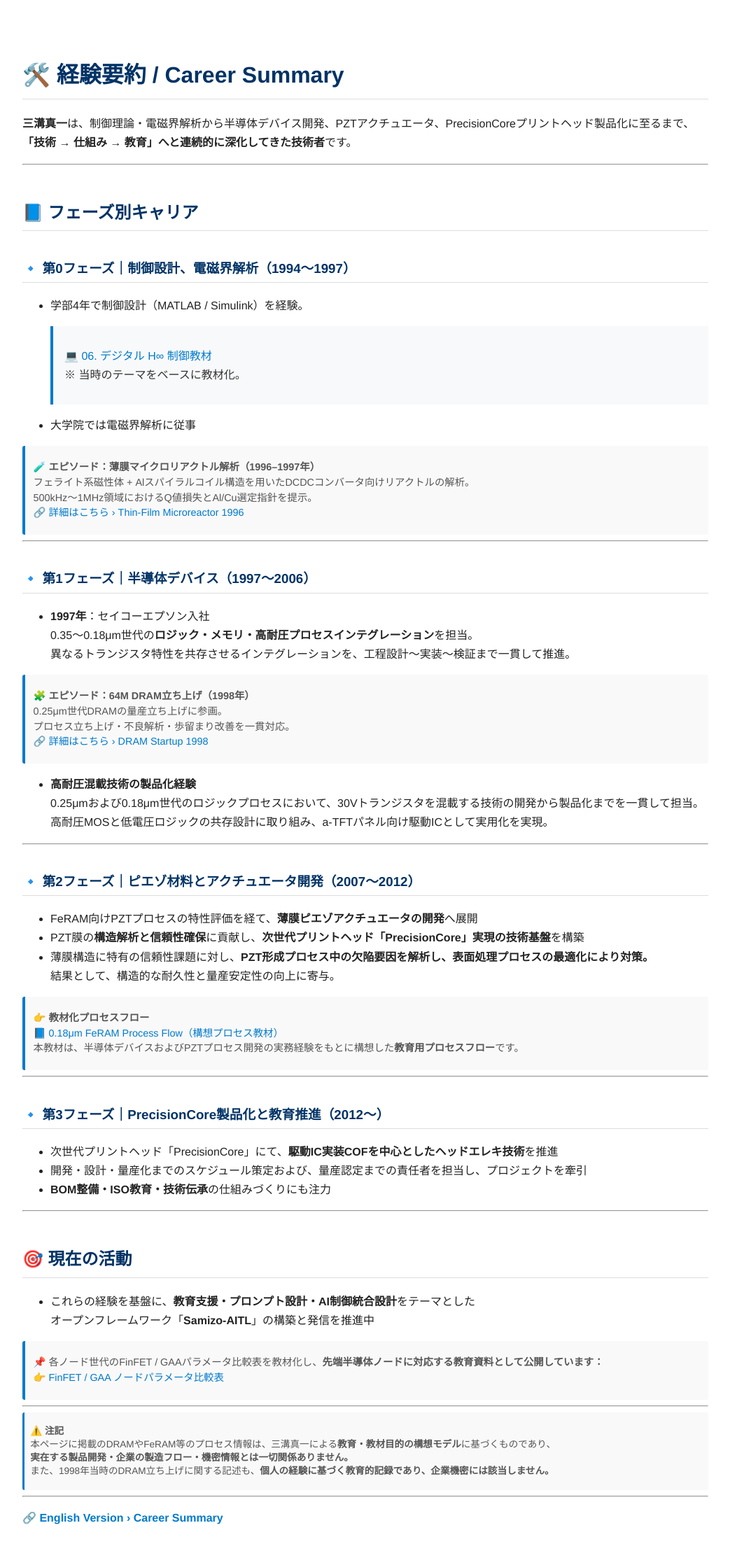
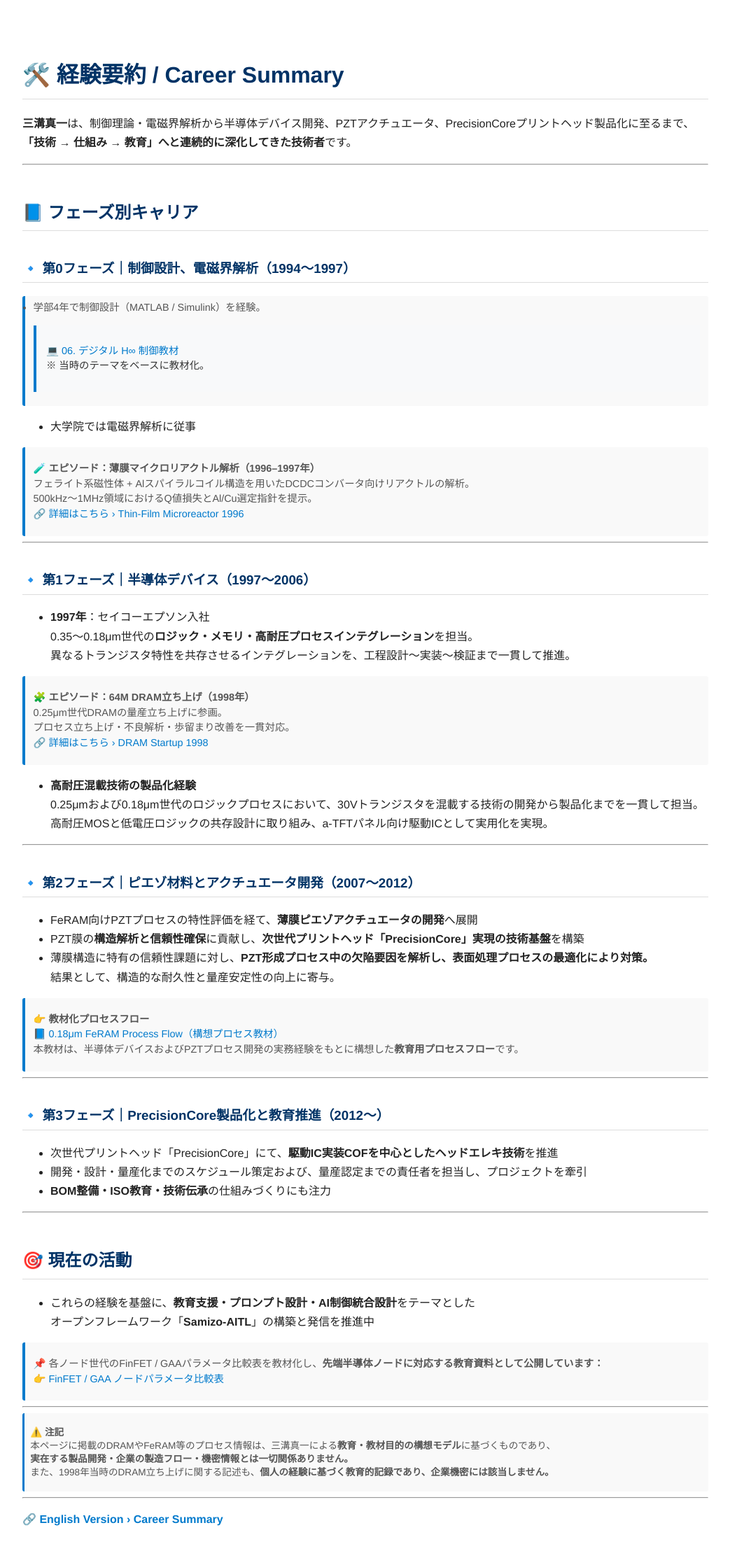
Before and after one commit to Samizo-AITL/Samizo-AITL.github.io, a Jekyll site: the page built from about/career-summary.md, in a window 1280 px wide. Shown: the whole page at 70% size, without its empty margins (118-1161 px from the left). Built offline with Jekyll 4.4.1, drawn with Linux system fonts in a browser that asks for light colours.

Commit message:
Update career-summary.md

```diff
--- a/about/career-summary.md
+++ b/about/career-summary.md
@@ -17,6 +17,8 @@ title: 経験要約 / Career Summary
 - 学部4年で制御設計（MATLAB / Simulink）を経験。
 >  💻 [06. デジタル H∞ 制御教材](https://samizo-aitl.github.io/EduController/part04_digital/theory/06_digital_hinf_control.html)
 >  ※ 当時のテーマをベースに教材化。
+{: .annotation}
+
 - 大学院では電磁界解析に従事
 
 > 🧪 **エピソード：薄膜マイクロリアクトル解析（1996–1997年）**
```
